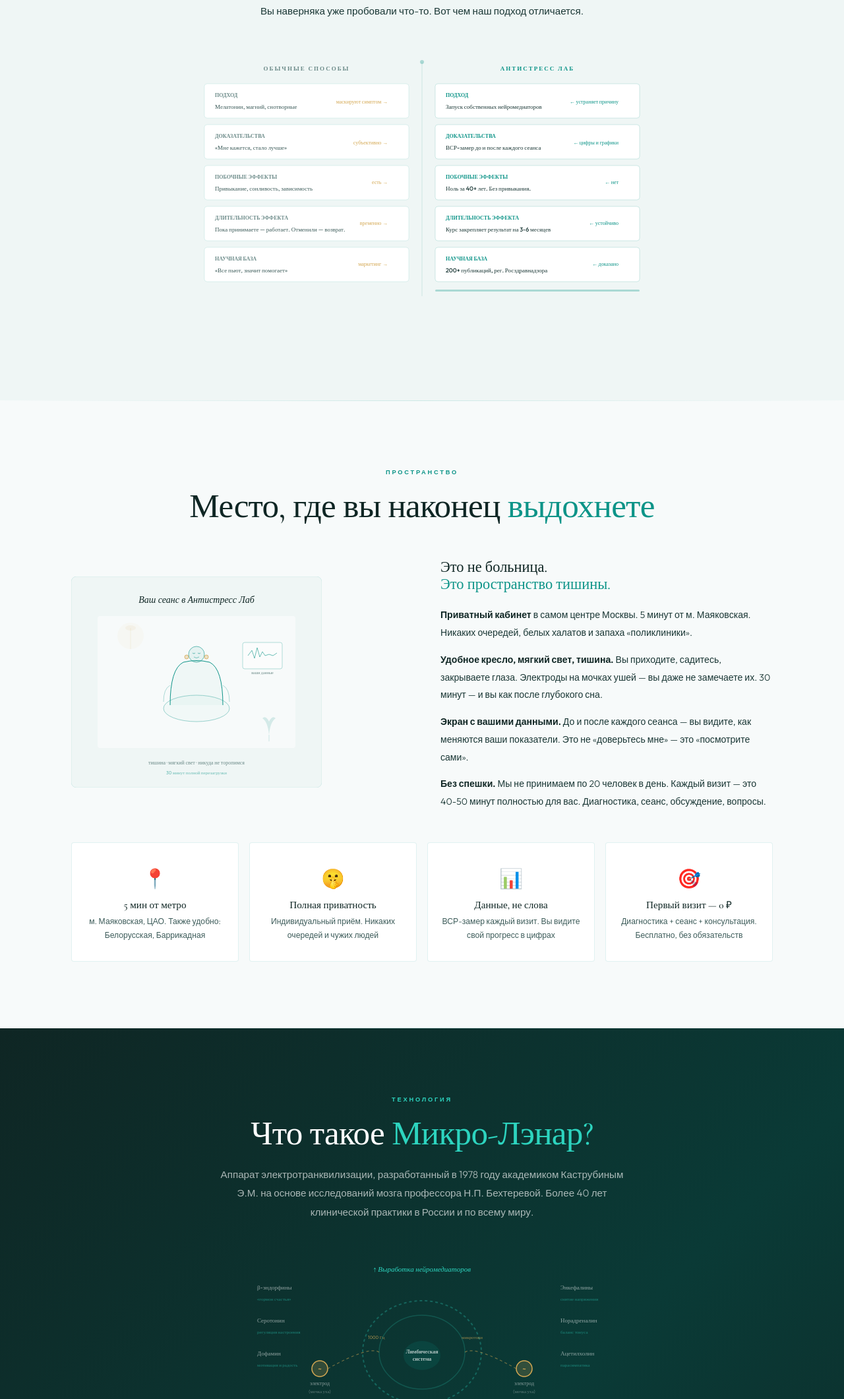
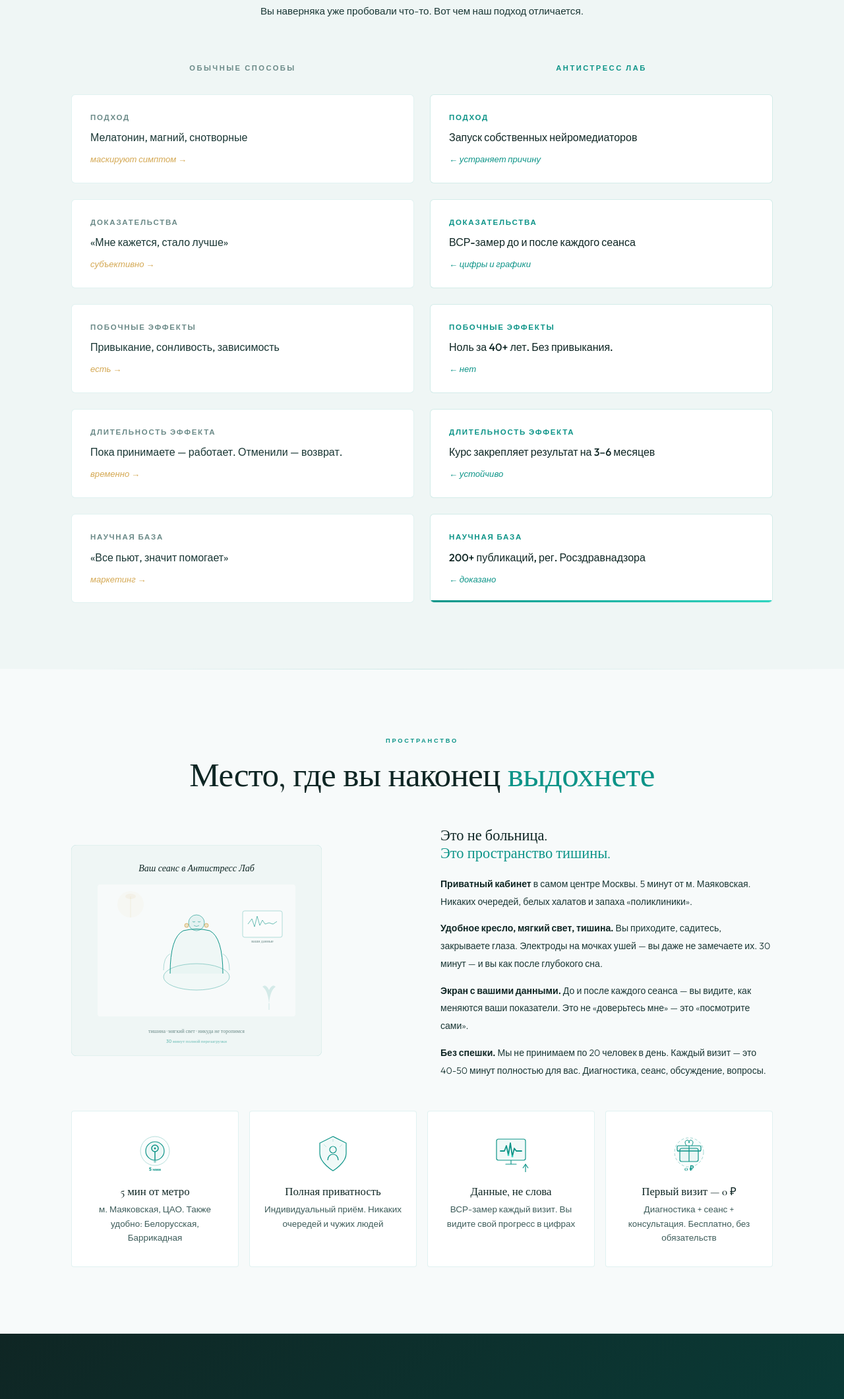
Before and after one commit to thebodymindcode/lab, a plain HTML site: page index.html in a window 1280 px wide. Shown: the part 3915-6036 px from the top of the page at 66% size. Drawn offline with nearby package versions, Linux system fonts and the light colour scheme.

Commit message:
Update index.html

```diff
--- a/index.html
+++ b/index.html
@@ -478,75 +478,72 @@
   <p class="ss ctr">Вы наверняка уже пробовали что-то. Вот чем наш подход отличается.</p>
 </div>
 
-<!-- SVG: Comparison visual -->
-<div style="display:flex;justify-content:center;margin:48px 0">
-<svg width="700" height="380" viewBox="0 0 700 380" fill="none" class="rv" style="max-width:100%">
-  <!-- Headers -->
-  <text x="175" y="28" text-anchor="middle" font-family="Outfit" font-size="9" fill="var(--t4)" font-weight="600" letter-spacing="2">ОБЫЧНЫЕ СПОСОБЫ</text>
-  <text x="525" y="28" text-anchor="middle" font-family="Outfit" font-size="9" fill="var(--teal)" font-weight="600" letter-spacing="2">АНТИСТРЕСС ЛАБ</text>
+<!-- HTML Comparison table -->
+<div style="display:grid;grid-template-columns:1fr 1fr;gap:24px;margin-top:56px;position:relative" class="rv">
+  <!-- Column headers -->
+  <div style="text-align:center;margin-bottom:4px"><span style="font-size:.7rem;letter-spacing:.22em;text-transform:uppercase;color:var(--t4);font-weight:600">Обычные способы</span></div>
+  <div style="text-align:center;margin-bottom:4px"><span style="font-size:.7rem;letter-spacing:.22em;text-transform:uppercase;color:var(--teal);font-weight:600">Антистресс Лаб</span></div>
 
-  <!-- Divider line -->
-  <line x1="350" y1="15" x2="350" y2="370" stroke="var(--teal)" stroke-width="1" opacity=".15"/>
-  <circle cx="350" cy="15" r="3" fill="var(--teal)" opacity=".3"/>
+  <!-- Row 1 -->
+  <div style="padding:24px 28px;background:var(--card);border:1px solid var(--border);border-radius:6px">
+    <div style="font-size:.72rem;letter-spacing:.15em;text-transform:uppercase;color:var(--t4);font-weight:600;margin-bottom:6px">Подход</div>
+    <div style="font-size:1rem;color:var(--t2);font-weight:400;margin-bottom:8px">Мелатонин, магний, снотворные</div>
+    <div style="font-size:.82rem;color:#D4A853;font-style:italic">маскируют симптом →</div>
+  </div>
+  <div style="padding:24px 28px;background:var(--card);border:1.5px solid var(--tb);border-radius:6px">
+    <div style="font-size:.72rem;letter-spacing:.15em;text-transform:uppercase;color:var(--teal);font-weight:600;margin-bottom:6px">Подход</div>
+    <div style="font-size:1rem;color:var(--text);font-weight:500;margin-bottom:8px">Запуск собственных нейромедиаторов</div>
+    <div style="font-size:.82rem;color:var(--teal);font-style:italic">← устраняет причину</div>
+  </div>
 
-  <!-- Row 1: Approach -->
-  <rect x="20" y="48" width="310" height="52" rx="4" fill="white" stroke="var(--border)" stroke-width="1"/>
-  <text x="36" y="68" font-family="Outfit" font-size="8" fill="var(--t4)" font-weight="600">ПОДХОД</text>
-  <text x="36" y="86" font-family="Outfit" font-size="9" fill="var(--t3)">Мелатонин, магний, снотворные</text>
-  <text x="298" y="78" text-anchor="end" font-family="Outfit" font-size="8" fill="#D4A853">маскируют симптом →</text>
+  <!-- Row 2 -->
+  <div style="padding:24px 28px;background:var(--card);border:1px solid var(--border);border-radius:6px">
+    <div style="font-size:.72rem;letter-spacing:.15em;text-transform:uppercase;color:var(--t4);font-weight:600;margin-bottom:6px">Доказательства</div>
+    <div style="font-size:1rem;color:var(--t2);font-weight:400;margin-bottom:8px">«Мне кажется, стало лучше»</div>
+    <div style="font-size:.82rem;color:#D4A853;font-style:italic">субъективно →</div>
+  </div>
+  <div style="padding:24px 28px;background:var(--card);border:1.5px solid var(--tb);border-radius:6px">
+    <div style="font-size:.72rem;letter-spacing:.15em;text-transform:uppercase;color:var(--teal);font-weight:600;margin-bottom:6px">Доказательства</div>
+    <div style="font-size:1rem;color:var(--text);font-weight:500;margin-bottom:8px">ВСР-замер до и после каждого сеанса</div>
+    <div style="font-size:.82rem;color:var(--teal);font-style:italic">← цифры и графики</div>
+  </div>
 
-  <rect x="370" y="48" width="310" height="52" rx="4" fill="white" stroke="var(--tb)" stroke-width="1"/>
-  <text x="386" y="68" font-family="Outfit" font-size="8" fill="var(--teal)" font-weight="600">ПОДХОД</text>
-  <text x="386" y="86" font-family="Outfit" font-size="9" fill="var(--t2)" font-weight="500">Запуск собственных нейромедиаторов</text>
-  <text x="648" y="78" text-anchor="end" font-family="Outfit" font-size="8" fill="var(--teal)">← устраняет причину</text>
+  <!-- Row 3 -->
+  <div style="padding:24px 28px;background:var(--card);border:1px solid var(--border);border-radius:6px">
+    <div style="font-size:.72rem;letter-spacing:.15em;text-transform:uppercase;color:var(--t4);font-weight:600;margin-bottom:6px">Побочные эффекты</div>
+    <div style="font-size:1rem;color:var(--t2);font-weight:400;margin-bottom:8px">Привыкание, сонливость, зависимость</div>
+    <div style="font-size:.82rem;color:#D4A853;font-style:italic">есть →</div>
+  </div>
+  <div style="padding:24px 28px;background:var(--card);border:1.5px solid var(--tb);border-radius:6px">
+    <div style="font-size:.72rem;letter-spacing:.15em;text-transform:uppercase;color:var(--teal);font-weight:600;margin-bottom:6px">Побочные эффекты</div>
+    <div style="font-size:1rem;color:var(--text);font-weight:500;margin-bottom:8px">Ноль за 40+ лет. Без привыкания.</div>
+    <div style="font-size:.82rem;color:var(--teal);font-style:italic">← нет</div>
+  </div>
 
-  <!-- Row 2: Evidence -->
-  <rect x="20" y="110" width="310" height="52" rx="4" fill="white" stroke="var(--border)" stroke-width="1"/>
-  <text x="36" y="130" font-family="Outfit" font-size="8" fill="var(--t4)" font-weight="600">ДОКАЗАТЕЛЬСТВА</text>
-  <text x="36" y="148" font-family="Outfit" font-size="9" fill="var(--t3)">«Мне кажется, стало лучше»</text>
-  <text x="298" y="140" text-anchor="end" font-family="Outfit" font-size="8" fill="#D4A853">субъективно →</text>
+  <!-- Row 4 -->
+  <div style="padding:24px 28px;background:var(--card);border:1px solid var(--border);border-radius:6px">
+    <div style="font-size:.72rem;letter-spacing:.15em;text-transform:uppercase;color:var(--t4);font-weight:600;margin-bottom:6px">Длительность эффекта</div>
+    <div style="font-size:1rem;color:var(--t2);font-weight:400;margin-bottom:8px">Пока принимаете — работает. Отменили — возврат.</div>
+    <div style="font-size:.82rem;color:#D4A853;font-style:italic">временно →</div>
+  </div>
+  <div style="padding:24px 28px;background:var(--card);border:1.5px solid var(--tb);border-radius:6px">
+    <div style="font-size:.72rem;letter-spacing:.15em;text-transform:uppercase;color:var(--teal);font-weight:600;margin-bottom:6px">Длительность эффекта</div>
+    <div style="font-size:1rem;color:var(--text);font-weight:500;margin-bottom:8px">Курс закрепляет результат на 3–6 месяцев</div>
+    <div style="font-size:.82rem;color:var(--teal);font-style:italic">← устойчиво</div>
+  </div>
 
-  <rect x="370" y="110" width="310" height="52" rx="4" fill="white" stroke="var(--tb)" stroke-width="1"/>
-  <text x="386" y="130" font-family="Outfit" font-size="8" fill="var(--teal)" font-weight="600">ДОКАЗАТЕЛЬСТВА</text>
-  <text x="386" y="148" font-family="Outfit" font-size="9" fill="var(--t2)" font-weight="500">ВСР-замер до и после каждого сеанса</text>
-  <text x="648" y="140" text-anchor="end" font-family="Outfit" font-size="8" fill="var(--teal)">← цифры и графики</text>
-
-  <!-- Row 3: Side effects -->
-  <rect x="20" y="172" width="310" height="52" rx="4" fill="white" stroke="var(--border)" stroke-width="1"/>
-  <text x="36" y="192" font-family="Outfit" font-size="8" fill="var(--t4)" font-weight="600">ПОБОЧНЫЕ ЭФФЕКТЫ</text>
-  <text x="36" y="210" font-family="Outfit" font-size="9" fill="var(--t3)">Привыкание, сонливость, зависимость</text>
-  <text x="298" y="200" text-anchor="end" font-family="Outfit" font-size="8" fill="#D4A853">есть →</text>
-
-  <rect x="370" y="172" width="310" height="52" rx="4" fill="white" stroke="var(--tb)" stroke-width="1"/>
-  <text x="386" y="192" font-family="Outfit" font-size="8" fill="var(--teal)" font-weight="600">ПОБОЧНЫЕ ЭФФЕКТЫ</text>
-  <text x="386" y="210" font-family="Outfit" font-size="9" fill="var(--t2)" font-weight="500">Ноль за 40+ лет. Без привыкания.</text>
-  <text x="648" y="200" text-anchor="end" font-family="Outfit" font-size="8" fill="var(--teal)">← нет</text>
-
-  <!-- Row 4: Duration -->
-  <rect x="20" y="234" width="310" height="52" rx="4" fill="white" stroke="var(--border)" stroke-width="1"/>
-  <text x="36" y="254" font-family="Outfit" font-size="8" fill="var(--t4)" font-weight="600">ДЛИТЕЛЬНОСТЬ ЭФФЕКТА</text>
-  <text x="36" y="272" font-family="Outfit" font-size="9" fill="var(--t3)">Пока принимаете — работает. Отменили — возврат.</text>
-  <text x="298" y="262" text-anchor="end" font-family="Outfit" font-size="8" fill="#D4A853">временно →</text>
-
-  <rect x="370" y="234" width="310" height="52" rx="4" fill="white" stroke="var(--tb)" stroke-width="1"/>
-  <text x="386" y="254" font-family="Outfit" font-size="8" fill="var(--teal)" font-weight="600">ДЛИТЕЛЬНОСТЬ ЭФФЕКТА</text>
-  <text x="386" y="272" font-family="Outfit" font-size="9" fill="var(--t2)" font-weight="500">Курс закрепляет результат на 3-6 месяцев</text>
-  <text x="648" y="262" text-anchor="end" font-family="Outfit" font-size="8" fill="var(--teal)">← устойчиво</text>
-
-  <!-- Row 5: Science -->
-  <rect x="20" y="296" width="310" height="52" rx="4" fill="white" stroke="var(--border)" stroke-width="1"/>
-  <text x="36" y="316" font-family="Outfit" font-size="8" fill="var(--t4)" font-weight="600">НАУЧНАЯ БАЗА</text>
-  <text x="36" y="334" font-family="Outfit" font-size="9" fill="var(--t3)">«Все пьют, значит помогает»</text>
-  <text x="298" y="324" text-anchor="end" font-family="Outfit" font-size="8" fill="#D4A853">маркетинг →</text>
-
-  <rect x="370" y="296" width="310" height="52" rx="4" fill="white" stroke="var(--tb)" stroke-width="1"/>
-  <text x="386" y="316" font-family="Outfit" font-size="8" fill="var(--teal)" font-weight="600">НАУЧНАЯ БАЗА</text>
-  <text x="386" y="334" font-family="Outfit" font-size="9" fill="var(--t2)" font-weight="500">200+ публикаций, рег. Росздравнадзора</text>
-  <text x="648" y="324" text-anchor="end" font-family="Outfit" font-size="8" fill="var(--teal)">← доказано</text>
-
-  <!-- Bottom accent -->
-  <rect x="370" y="360" width="310" height="3" rx="1.5" fill="var(--teal)" opacity=".3"/>
-</svg>
+  <!-- Row 5 -->
+  <div style="padding:24px 28px;background:var(--card);border:1px solid var(--border);border-radius:6px">
+    <div style="font-size:.72rem;letter-spacing:.15em;text-transform:uppercase;color:var(--t4);font-weight:600;margin-bottom:6px">Научная база</div>
+    <div style="font-size:1rem;color:var(--t2);font-weight:400;margin-bottom:8px">«Все пьют, значит помогает»</div>
+    <div style="font-size:.82rem;color:#D4A853;font-style:italic">маркетинг →</div>
+  </div>
+  <div style="padding:24px 28px;background:var(--card);border:1.5px solid var(--tb);border-radius:6px;position:relative;overflow:hidden">
+    <div style="font-size:.72rem;letter-spacing:.15em;text-transform:uppercase;color:var(--teal);font-weight:600;margin-bottom:6px">Научная база</div>
+    <div style="font-size:1rem;color:var(--text);font-weight:500;margin-bottom:8px">200+ публикаций, рег. Росздравнадзора</div>
+    <div style="font-size:.82rem;color:var(--teal);font-style:italic">← доказано</div>
+    <div style="position:absolute;bottom:0;left:0;right:0;height:3px;background:linear-gradient(90deg,var(--teal),var(--tl))"></div>
+  </div>
 </div>
 </div>
 </section>
@@ -636,27 +633,87 @@
   </div>
 </div>
 
-<!-- Bottom highlight cards -->
+<!-- Bottom highlight cards — custom SVG icons -->
 <div class="g4 rv" style="margin-top:48px">
-  <div class="sc" style="text-align:center;padding:28px 16px">
-    <div style="font-size:1.8rem;margin-bottom:8px">📍</div>
-    <h3 style="font-size:.95rem;margin-bottom:4px">5 мин от метро</h3>
-    <p style="font-size:.76rem">м. Маяковская, ЦАО. Также удобно: Белорусская, Баррикадная</p>
+  <div class="sc" style="text-align:center;padding:32px 20px">
+    <div style="margin:0 auto 16px;width:64px;height:64px">
+      <svg viewBox="0 0 64 64" fill="none" width="64" height="64">
+        <!-- Map pin with pulse -->
+        <circle cx="32" cy="28" r="22" fill="var(--tp)" stroke="var(--teal)" stroke-width="1" opacity=".3"/>
+        <circle cx="32" cy="28" r="14" fill="var(--tp)" stroke="var(--teal)" stroke-width="1.2"/>
+        <circle cx="32" cy="24" r="5" fill="none" stroke="var(--teal)" stroke-width="1.5"/>
+        <circle cx="32" cy="24" r="1.5" fill="var(--teal)"/>
+        <path d="M32 29 L32 42" stroke="var(--teal)" stroke-width="1.5"/>
+        <circle cx="32" cy="44" r="2" fill="var(--teal)" opacity=".4"/>
+        <!-- 5 min label -->
+        <text x="32" y="58" text-anchor="middle" font-family="Outfit" font-size="7" fill="var(--teal)" font-weight="700">5 мин</text>
+        <!-- Pulse ring -->
+        <circle cx="32" cy="28" r="14" fill="none" stroke="var(--teal)" stroke-width=".8" opacity="0">
+          <animate attributeName="r" values="14;28;14" dur="3s" repeatCount="indefinite"/>
+          <animate attributeName="opacity" values="0;.15;0" dur="3s" repeatCount="indefinite"/>
+        </circle>
+      </svg>
+    </div>
+    <h3 style="font-size:1.05rem;margin-bottom:6px">5 мин от метро</h3>
+    <p style="font-size:.84rem;line-height:1.6">м. Маяковская, ЦАО. Также удобно: Белорусская, Баррикадная</p>
   </div>
-  <div class="sc" style="text-align:center;padding:28px 16px">
-    <div style="font-size:1.8rem;margin-bottom:8px">🤫</div>
-    <h3 style="font-size:.95rem;margin-bottom:4px">Полная приватность</h3>
-    <p style="font-size:.76rem">Индивидуальный приём. Никаких очередей и чужих людей</p>
+  <div class="sc" style="text-align:center;padding:32px 20px">
+    <div style="margin:0 auto 16px;width:64px;height:64px">
+      <svg viewBox="0 0 64 64" fill="none" width="64" height="64">
+        <!-- Shield with person -->
+        <path d="M32 6 L12 16 L12 32 C12 46 32 58 32 58 C32 58 52 46 52 32 L52 16 Z" fill="var(--tp)" stroke="var(--teal)" stroke-width="1.2"/>
+        <!-- Person silhouette -->
+        <circle cx="32" cy="26" r="5" fill="none" stroke="var(--teal)" stroke-width="1.2"/>
+        <path d="M24 42 C24 36 28 33 32 33 C36 33 40 36 40 42" stroke="var(--teal)" stroke-width="1.2" fill="none"/>
+        <!-- Privacy lines -->
+        <line x1="22" y1="22" x2="18" y2="18" stroke="var(--teal)" stroke-width=".8" opacity=".3"/>
+        <line x1="42" y1="22" x2="46" y2="18" stroke="var(--teal)" stroke-width=".8" opacity=".3"/>
+        <line x1="32" y1="14" x2="32" y2="10" stroke="var(--teal)" stroke-width=".8" opacity=".3"/>
+      </svg>
+    </div>
+    <h3 style="font-size:1.05rem;margin-bottom:6px">Полная приватность</h3>
+    <p style="font-size:.84rem;line-height:1.6">Индивидуальный приём. Никаких очередей и чужих людей</p>
   </div>
-  <div class="sc" style="text-align:center;padding:28px 16px">
-    <div style="font-size:1.8rem;margin-bottom:8px">📊</div>
-    <h3 style="font-size:.95rem;margin-bottom:4px">Данные, не слова</h3>
-    <p style="font-size:.76rem">ВСР-замер каждый визит. Вы видите свой прогресс в цифрах</p>
+  <div class="sc" style="text-align:center;padding:32px 20px">
+    <div style="margin:0 auto 16px;width:64px;height:64px">
+      <svg viewBox="0 0 64 64" fill="none" width="64" height="64">
+        <!-- Monitor with live HRV -->
+        <rect x="10" y="10" width="44" height="32" rx="3" fill="var(--tp)" stroke="var(--teal)" stroke-width="1.2"/>
+        <!-- HRV wave -->
+        <path d="M16 28 L22 28 L25 20 L28 34 L31 16 L34 36 L37 24 L40 28 L46 28 L48 28" stroke="var(--teal)" stroke-width="1.8" fill="none" stroke-linecap="round" stroke-linejoin="round"/>
+        <!-- Stand -->
+        <line x1="32" y1="42" x2="32" y2="48" stroke="var(--teal)" stroke-width="1.2"/>
+        <line x1="24" y1="48" x2="40" y2="48" stroke="var(--teal)" stroke-width="1.2" stroke-linecap="round"/>
+        <!-- Data points -->
+        <circle cx="28" cy="34" r="1.5" fill="var(--tl)"><animate attributeName="opacity" values="1;.3;1" dur="2s" repeatCount="indefinite"/></circle>
+        <circle cx="34" cy="36" r="1.5" fill="var(--tl)"><animate attributeName="opacity" values="1;.3;1" dur="2s" repeatCount="indefinite" begin=".7s"/></circle>
+        <!-- Arrow up -->
+        <path d="M50 54 L54 48 L58 54" stroke="var(--teal)" stroke-width="1.2" fill="none"/>
+        <line x1="54" y1="48" x2="54" y2="60" stroke="var(--teal)" stroke-width="1.2"/>
+      </svg>
+    </div>
+    <h3 style="font-size:1.05rem;margin-bottom:6px">Данные, не слова</h3>
+    <p style="font-size:.84rem;line-height:1.6">ВСР-замер каждый визит. Вы видите свой прогресс в цифрах</p>
   </div>
-  <div class="sc" style="text-align:center;padding:28px 16px">
-    <div style="font-size:1.8rem;margin-bottom:8px">🎯</div>
-    <h3 style="font-size:.95rem;margin-bottom:4px">Первый визит — 0 ₽</h3>
-    <p style="font-size:.76rem">Диагностика + сеанс + консультация. Бесплатно, без обязательств</p>
+  <div class="sc" style="text-align:center;padding:32px 20px">
+    <div style="margin:0 auto 16px;width:64px;height:64px">
+      <svg viewBox="0 0 64 64" fill="none" width="64" height="64">
+        <!-- Gift box / free badge -->
+        <circle cx="32" cy="30" r="22" fill="var(--tp)" stroke="var(--teal)" stroke-width="1" stroke-dasharray="4 3" opacity=".4"/>
+        <rect x="18" y="24" width="28" height="20" rx="3" fill="var(--tp)" stroke="var(--teal)" stroke-width="1.2"/>
+        <rect x="14" y="20" width="36" height="8" rx="2" fill="var(--tp)" stroke="var(--teal)" stroke-width="1.2"/>
+        <!-- Ribbon -->
+        <line x1="32" y1="20" x2="32" y2="44" stroke="var(--teal)" stroke-width="1.2"/>
+        <line x1="14" y1="28" x2="50" y2="28" stroke="var(--teal)" stroke-width="1.2"/>
+        <!-- Bow -->
+        <path d="M28 20 Q24 14 28 12 Q32 10 32 16" stroke="var(--teal)" stroke-width="1" fill="none"/>
+        <path d="M36 20 Q40 14 36 12 Q32 10 32 16" stroke="var(--teal)" stroke-width="1" fill="none"/>
+        <!-- 0₽ label -->
+        <text x="32" y="58" text-anchor="middle" font-family="Cormorant Garamond" font-size="11" fill="var(--teal)" font-weight="700">0 ₽</text>
+      </svg>
+    </div>
+    <h3 style="font-size:1.05rem;margin-bottom:6px">Первый визит — 0 ₽</h3>
+    <p style="font-size:.84rem;line-height:1.6">Диагностика + сеанс + консультация. Бесплатно, без обязательств</p>
   </div>
 </div>
 
```
